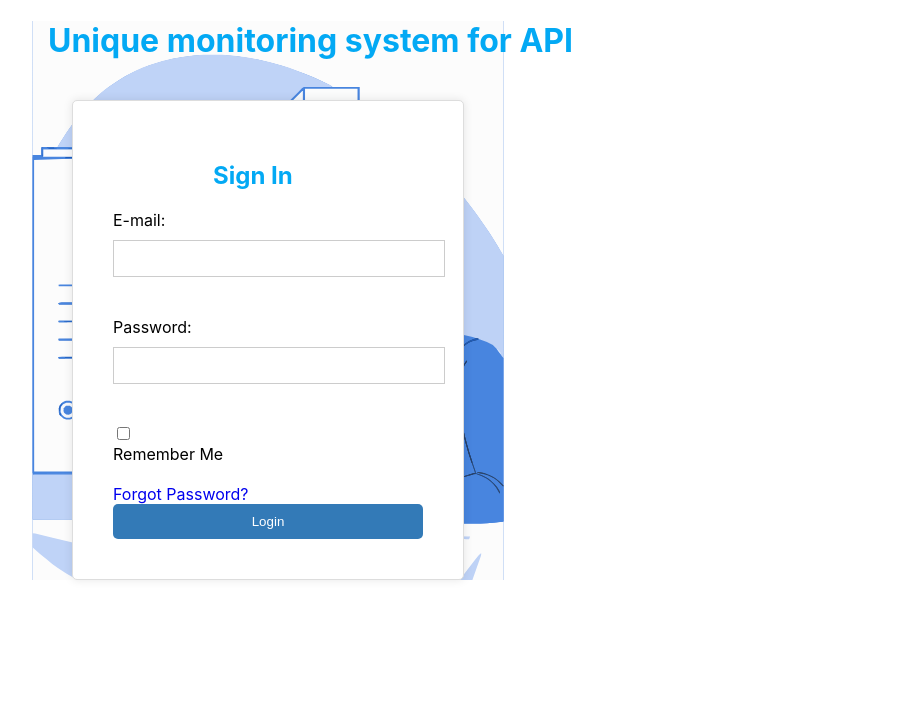
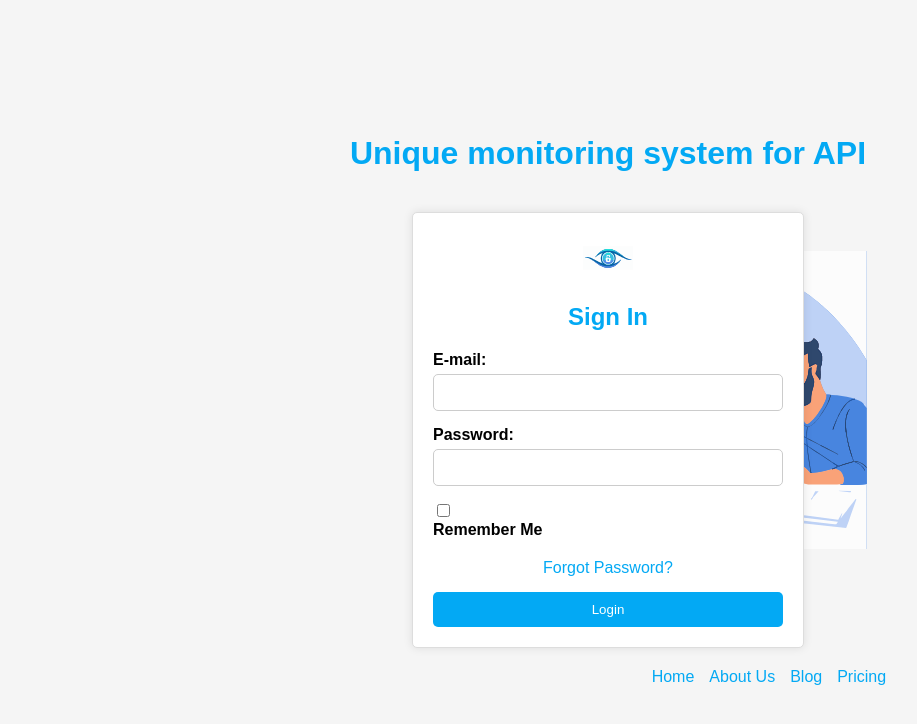
Before and after one commit to cancelledcoder/api-monitoring, a React (Create React App) app: page / in a window 1280 px wide. Shown: the top 724 px of the page, without its empty margins (52-969 px from the left). Built offline with nearby package versions, Linux system fonts and the light colour scheme.

Commit message:
Basic structure of login page

```diff
--- a/src/Login.css
+++ b/src/Login.css
@@ -1,16 +1,59 @@
+body {
+    margin: 0;
+    font-family: Arial, sans-serif;
+    display: flex;
+    justify-content: center;
+    align-items: center;
+    min-height: 100vh;
+    background-color: #f5f5f5;
+  }
+
+  .login-page {
+    position: relative;
+    width: 100%;
+    max-width: 1200px;
+    padding: 20px;
+  }
+
+  .background-image {
+    position: absolute;
+    top: 0;
+    right: 0;
+    width: 50%;
+    height: 100%;
+    object-fit: contain;
+    z-index: -1;
+  }
+
+  .main-heading {
+    text-align: center;
+    color: #03a9f4;
+    margin-bottom: 40px;
+  }
+
   .container {
     max-width: 350px;
-    margin: 40px auto;
+    margin: 0 auto;
     padding: 20px;
     background-color: #fff;
     border: 1px solid #ddd;
     border-radius: 5px;
     box-shadow: 0 0 10px rgba(0, 0, 0, 0.1);
+    position: relative;
+    z-index: 1;
+  }
 
+  .lock-image {
+    display: block;
+    width: 50px;
+    height: 50px;
+    margin: 0 auto 20px auto;
   }
 
   h2 {
     text-align: center;
+    color: #03a9f4;
+    margin-bottom: 20px;
   }
 
   .login-form {
@@ -18,19 +61,22 @@ h2 {
   }
 
   .form-group {
-    margin-bottom: 20px;
+    margin-bottom: 15px;
   }
 
   label {
     display: block;
-    margin-bottom: 10px;
+    margin-bottom: 5px;
+    font-weight: bold;
   }
 
-input[type="email"], input[type="password"] {
+  input[type="email"],
+  input[type="password"] {
     width: 100%;
     padding: 10px;
-    margin-bottom: 20px;
     border: 1px solid #ccc;
+    border-radius: 5px;
+    box-sizing: border-box;
   }
 
   .password-toggle {
@@ -42,25 +88,25 @@ input[type="email"], input[type="password"] {
 
   .forgot-password {
     text-decoration: none;
-
-}
-
-.forgot-password:hover {
-    color: #23527c;
+    color: #03a9f4;
+    display: block;
+    text-align: center;
+    margin-bottom: 15px;
   }
 
   button[type="submit"] {
     width: 100%;
     padding: 10px;
-    background-color: #337ab7;
+    background-color: #03a9f4;
     color: #fff;
     border: none;
     border-radius: 5px;
     cursor: pointer;
+    transition: background-color 0.3s;
   }
 
   button[type="submit"]:hover {
-    background-color: #23527c;
+    background-color: #0277bd;
   }
 
   .checkbox-group {
@@ -73,14 +119,50 @@ button[type="submit"]:hover {
 
   .heading {
     color: #03a9f4;
-    text-align: left;
+    text-align: center;
     margin-bottom: 20px;
-    translate: 100px;
   }
 
-#bckgrnd {
-    background-image: url(login-bg.svg);
-    background-size: cover;
-    background-repeat: no-repeat;
-    width: 50%;
+  .links {
+    text-align: right;
+    margin-top: 20px;
   }
+
+  .links a {
+    color: #03a9f4;
+    margin-left: 15px;
+    text-decoration: none;
+  }
+
+  .links a:hover {
+    text-decoration: underline;
+  }
+
+  /* Error text */
+  .error {
+    color: red;
+    margin-bottom: 10px;
+  }
+
+  /* CSS for loading indicator */
+  button[type="submit"][disabled] {
+    background-color: #ddd;
+    cursor: not-allowed;
+  }
+
+  /* CSS for mobile responsiveness */
+  @media (max-width: 768px) {
+    .background-image {
+      width: 70;
+    }
+}
+
+@media (max-width: 480px) {
+  .background-image {
+    width: 100%;
+  }
+  .container {
+    width: 90%;
+    padding: 10px;
+  }
+}
--- a/src/Login.js
+++ b/src/Login.js
@@ -2,6 +2,8 @@ import React, { useState } from 'react';
 import { useNavigate } from 'react-router-dom';
 import axios from 'axios';
 import './Login.css';
+import lockImage from './lock.svg';
+import backgroundImage from './login-bg.svg';
 
 const Login = () => {
   const [email, setEmail] = useState('');
@@ -15,7 +17,6 @@ const Login = () => {
     setLoading(true);
     setError('');
 
-    //dev mode on off
     const devMode = process.env.REACT_APP_DEV_MODE === 'true';
 
     if (devMode) {
@@ -25,21 +26,15 @@ const Login = () => {
     }
 
     try {
-      const response = await axios.post('https://xyz-api.com/login', {
-        email,
-        password,
-      });
+      const response = await axios.post('https://xyz-api.com/login', { email, password });
 
       if (response.data.success) {
-        //token storing
         localStorage.setItem('token', response.data.token);
-        //to dashboard
         navigate('/dashboard');
       } else {
         setError(response.data.message || 'Login failed');
       }
     } catch (err) {
-      //error occurs
       setError(err.response?.data?.message || 'An error occurred');
     } finally {
       setLoading(false);
@@ -47,15 +42,16 @@ const Login = () => {
   };
 
   return (
-    <div id='bckgrnd'>
-        <h1 class="heading">Unique monitoring system for API</h1>
+    <div className="login-page">
+      <img src={backgroundImage} alt="background" className="background-image" />
+      <h1 className="main-heading">Unique monitoring system for API</h1>
       <div className="container">
-            <div className="login-form">
-                <h2 class="heading">Sign In</h2>
+        <img src={lockImage} alt="lock icon" className="lock-image" />
+        <h2>Sign In</h2>
         {error && <div className="error">{error}</div>}
         <form onSubmit={handleSubmit}>
           <div className="form-group">
-                    <label for="email">E-mail:</label>
+            <label htmlFor="email">E-mail:</label>
             <input
               type="email"
               id="email"
@@ -65,7 +61,7 @@ const Login = () => {
             />
           </div>
           <div className="form-group">
-                    <label for="password">Password:</label>
+            <label htmlFor="password">Password:</label>
             <input
               type="password"
               id="password"
@@ -79,17 +75,19 @@ const Login = () => {
           </div>
           <div className="checkbox-group">
             <input type="checkbox" id="rememberMe" name="rememberMe" />
-                    <label for="rememberMe">Remember Me</label>
+            <label htmlFor="rememberMe">Remember Me</label>
           </div>
-                {/* Add forgot password page link here in anchor tag*/}
-                <a href="#" className="forgot-password">
-                    Forgot Password?
-                </a>
+          <a href="#" className="forgot-password">Forgot Password?</a>
           <button type="submit" disabled={loading}>
-                    {loading? 'Loading...' : 'Login'}
+            {loading ? 'Loading...' : 'Login'}
           </button>
         </form>
       </div>
+      <div className="links">
+        <a href="/">Home</a>
+        <a href="/about">About Us</a>
+        <a href="/blog">Blog</a>
+        <a href="/pricing">Pricing</a>
       </div>
     </div>
   );
```
Also changed, not shown: src/lock.svg (added). Lines whose indentation alone changed are shown as unchanged.
